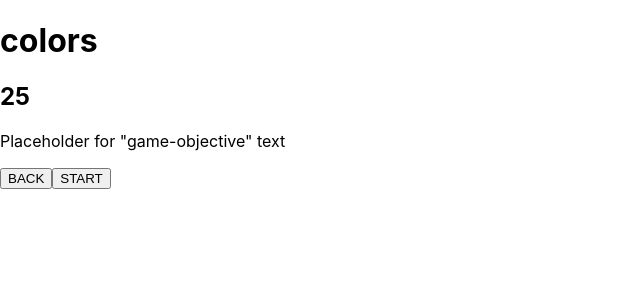
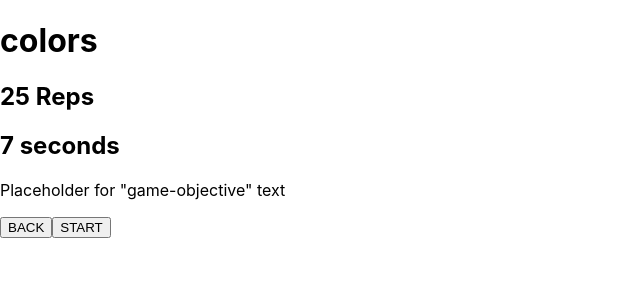
Before and after one commit to donaldsimmons/scan-skills, a Next.js app: page /colors in a window 1280 px wide. Shown: the top 300 px of the page, without its empty margins (0-640 px from the left). Built offline with nearby package versions, Linux system fonts and the light colour scheme.

Commit message:
Add additional text and button functionality to game screens

```diff
--- a/components/buttons/back-button.js
+++ b/components/buttons/back-button.js
@@ -2,6 +2,6 @@ import Button from './button';
 
 export default function BackButton(props) {
   return(
-    <Button id="back-button" className={props.className} icon={props.icon} />
+    <Button id="back-button" className={props.className} icon={props.icon} onClick={props.onClick} />
   );
 };
--- a/components/game-comps/game-area.js
+++ b/components/game-comps/game-area.js
@@ -20,7 +20,7 @@ export default function GameArea(props) {
   const displayGameScreen = (isStarted) => {
     let gameScreen;
     if(isStarted) {
-      gameScreen = <PlayScreen gameMode={props.gameMode} />
+      gameScreen = <PlayScreen gameMode={props.gameMode} quitGame={startGame} />
     } else {
       gameScreen = <StartGameScreen gameMode={props.gameMode} startGame={startGame} />
     };
--- a/components/game-comps/screens/pause-screen.js
+++ b/components/game-comps/screens/pause-screen.js
@@ -1,4 +1,5 @@
 import StartButton from "../../buttons/start-button";
+import BackButton from "../../buttons/back-button";
 
 export default function PauseScreen(props) {
   return(
@@ -8,6 +9,7 @@ export default function PauseScreen(props) {
       </div>
       <h3 className="rep-counter">{props.currentReps} / { props.totalReps}</h3>
       <StartButton className="start-button" icon="RESUME" onClick={props.togglePause} />
+      <BackButton icon="Quit" onClick={props.quitGame}/>
     </div>
   );
 };
--- a/components/game-comps/screens/play-screen.js
+++ b/components/game-comps/screens/play-screen.js
@@ -23,7 +23,7 @@ export default function PlayScreen(props) {
 
   const displayPauseScreen = (isPaused) => {
     if(isPaused) {
-      return <PauseScreen currentReps="14" totalReps="25" togglePause={togglePause} />
+      return <PauseScreen currentReps="14" totalReps="25" togglePause={togglePause} quitGame={props.quitGame} />
     };
   };
 
--- a/components/game-comps/screens/start-game-screen.js
+++ b/components/game-comps/screens/start-game-screen.js
@@ -22,7 +22,8 @@ export default function StartGameScreen(props) {
         <h1>{props.gameMode}</h1>
       </div>
       <div id="game-info">
-        <h2 id="reps">25</h2>
+        <h2 id="reps">25 Reps</h2>
+        <h2 id="interval">7 seconds</h2>
         <p id="game-objective">Placeholder for "game-objective" text</p>
       </div>
       <div id="button-area">
```
